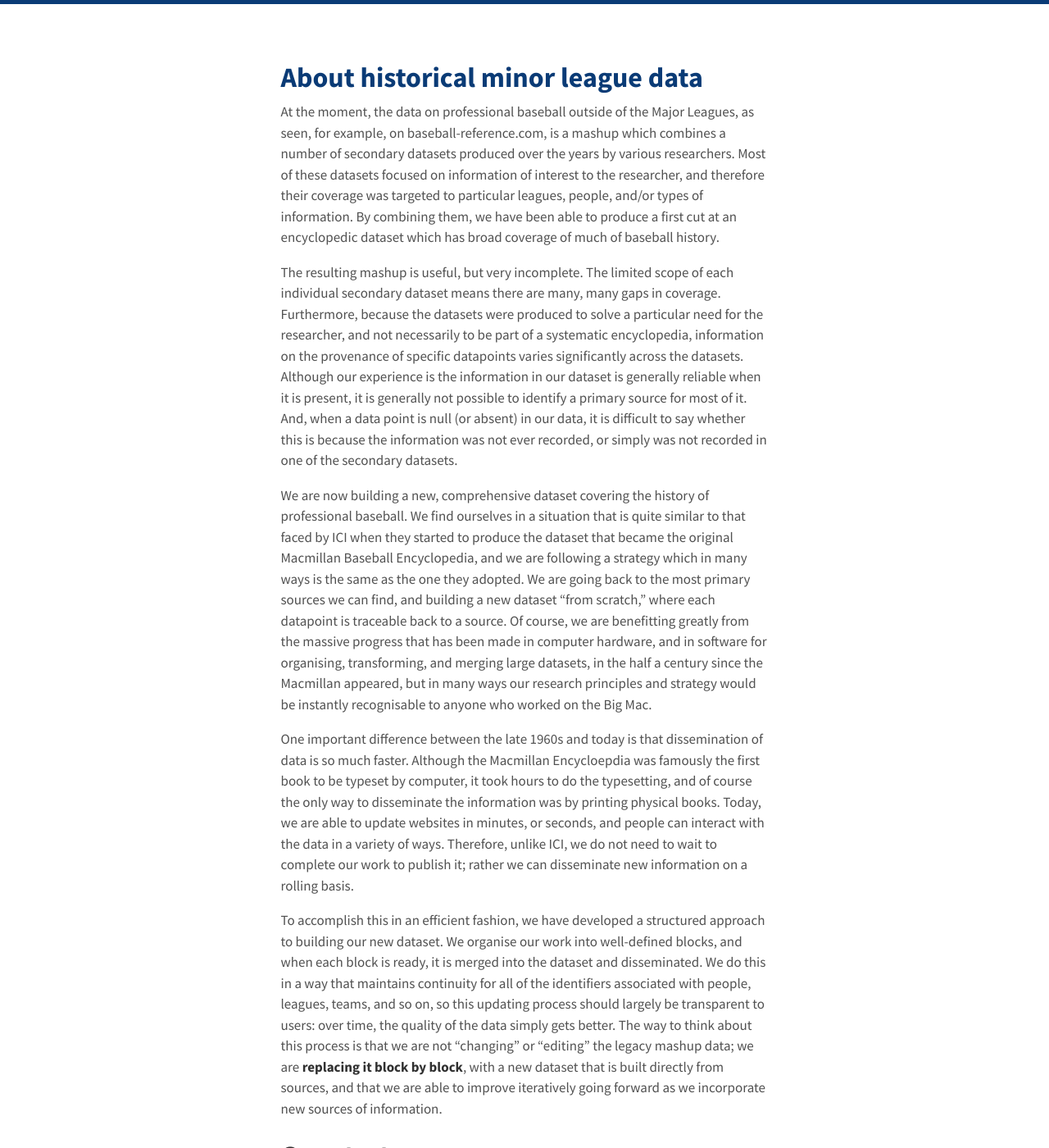
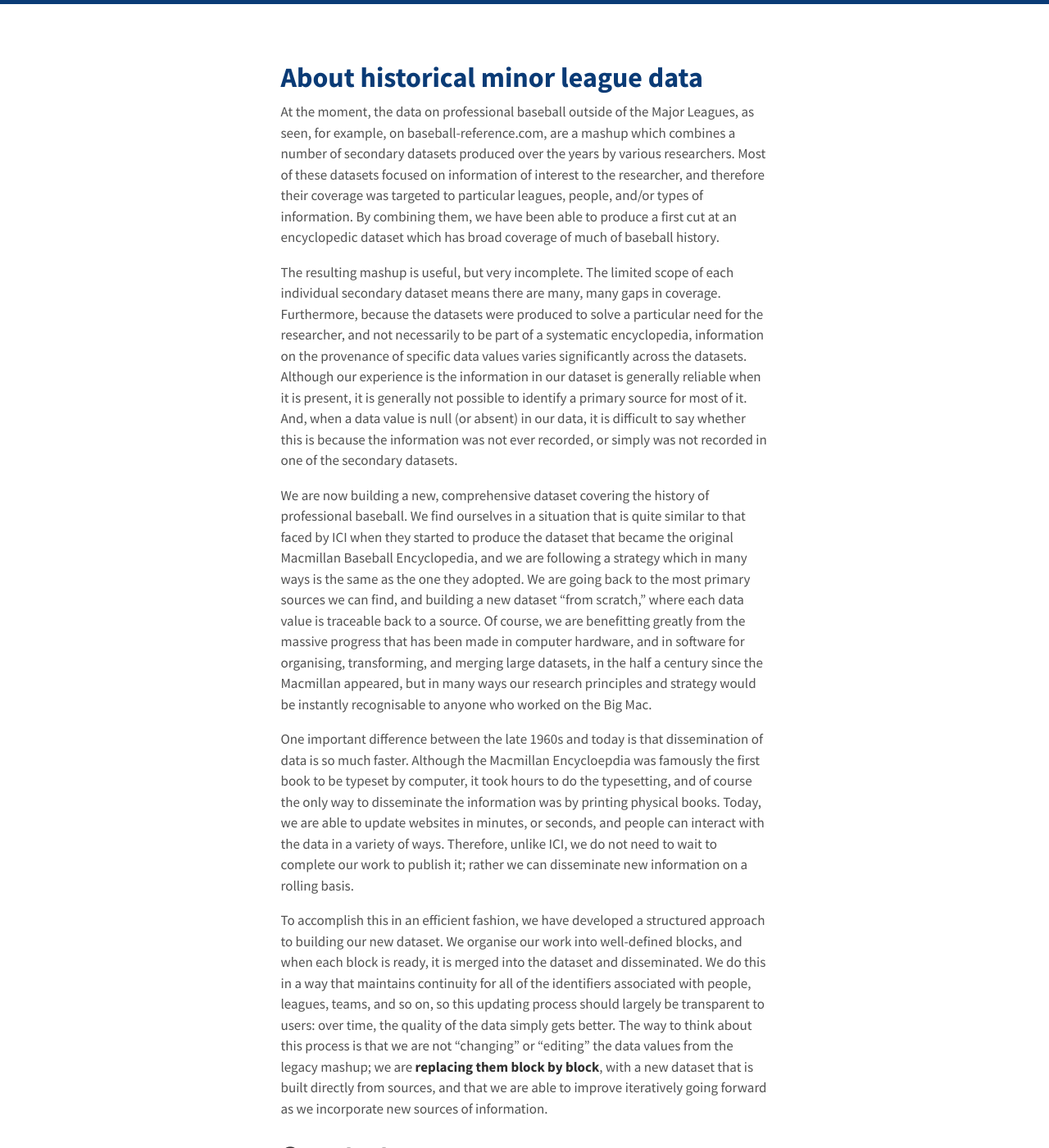
Before and after one commit to chadwickbureau/chadwickbureau.github.io, a Jekyll site: the page built from doc/historical.md, in a window 1280 px wide and 1400 px high. Shown: the whole window at 82% size. Built offline with Jekyll 4.4.1, drawn with Linux system fonts in a browser that asks for light colours; our own code applies the rules of GitHub Pages for plain Markdown files; some of the changed text lies outside the part shown.

Commit message:
Update historical.md

```diff
--- a/doc/historical.md
+++ b/doc/historical.md
@@ -3,7 +3,7 @@ title: About historical minor league data
 ---
 
 At the moment, the data on professional baseball outside of the Major Leagues, as seen,
-for example, on baseball-reference.com, is a mashup which combines a  number of secondary
+for example, on baseball-reference.com, are a mashup which combines a  number of secondary
 datasets produced over the years by various researchers.
 Most of these datasets focused on information of interest to the researcher,
 and therefore their coverage was targeted to particular leagues, people, and/or types of
@@ -15,10 +15,10 @@ The resulting mashup is useful, but very incomplete.  The limited scope of each
 individual secondary dataset means there are many, many gaps in coverage.
 Furthermore, because the datasets were produced to solve a particular need for
 the researcher, and not necessarily to be part of a systematic encyclopedia,
-information on the provenance of specific datapoints varies significantly across
+information on the provenance of specific data values varies significantly across
 the datasets.  Although our experience is the information in our dataset is
 generally reliable when it is present, it is generally not possible to identify
-a primary source for most of it.  And, when a data point is null (or absent)
+a primary source for most of it.  And, when a data value is null (or absent)
 in our data, it is difficult to say whether this is because the information
 was not ever recorded, or simply was not recorded in one of the secondary
 datasets.
@@ -30,7 +30,7 @@ when they started to produce the dataset that became the original Macmillan
 Baseball Encyclopedia, and we are following a strategy which in many ways is
 the same as the one they adopted.
 We are going back to the most primary sources we can find, and building a
-new dataset "from scratch," where each datapoint is traceable back to
+new dataset "from scratch," where each data value is traceable back to
 a source.
 Of course, we are benefitting greatly from the massive progress that has been
 made in computer hardware, and in software for organising, transforming, and
@@ -55,8 +55,8 @@ disseminated.  We do this in a way that maintains continuity for all of
 the identifiers associated with people, leagues, teams, and so on, so
 this updating process should largely be transparent to users: over time, the
 quality of the data simply gets better.  The way to think about this
-process is that we are not "changing" or "editing" the legacy mashup
-data; we are **replacing it block by block**, with a new dataset that is
+process is that we are not "changing" or "editing" the data values from the legacy mashup;
+we are **replacing them block by block**, with a new dataset that is
 built directly from sources, and that we are able to improve iteratively
 going forward as we incorporate new sources of information.
 
@@ -110,7 +110,7 @@ comprehensive collections of information on people:
 
 * The _Sporting News_ contract cards, available on the LA84 Foundation's website,
   contain useful data on players and other personnel active from about 1920 to 1980,
-  with some limited or sketchy information in the 1910s.
+  with some limited or sketchy information from circa 1885 to 1919.
   The content of the cards varies widely.  Some players who played just a few minor
   league games (or were signed but never played at all) have very complete information,
   while many with significant minor league careers have little information beyond
```
